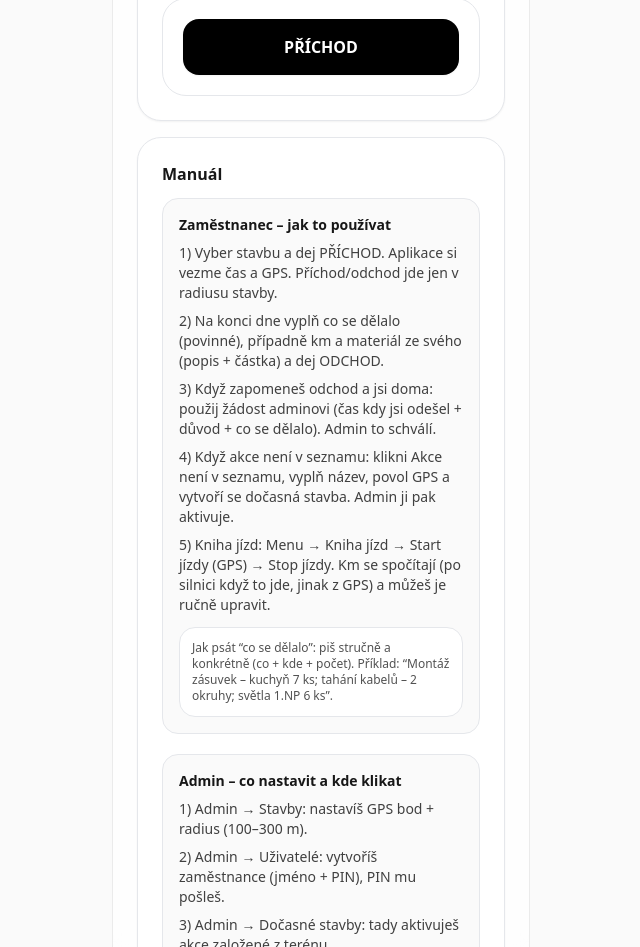
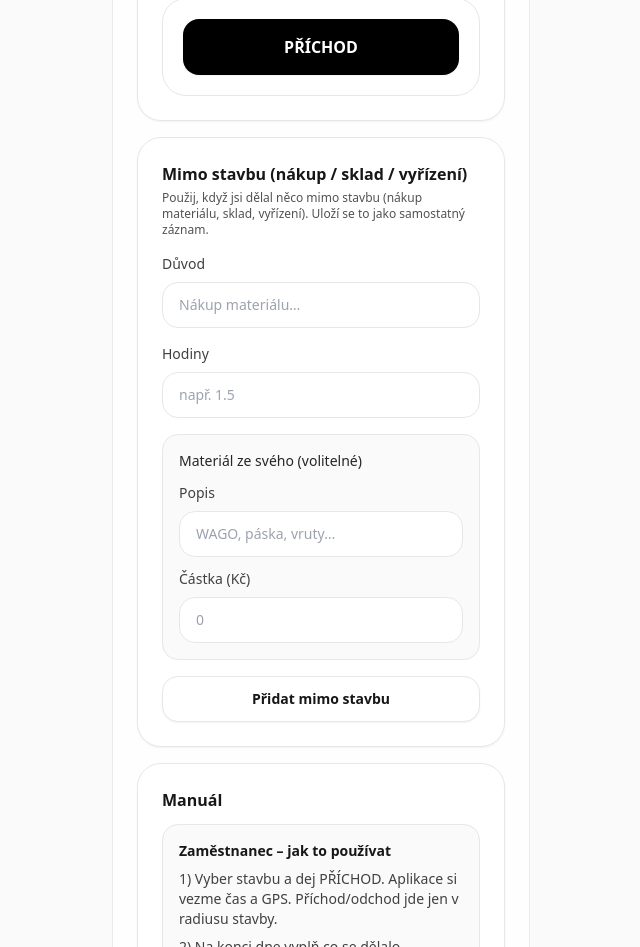
Before and after one commit to elkybl/DOCHAZKA-PWA, a Next.js app: page /attendance in a window 1280 px wide. Shown: the part 340-1287 px from the top of the page, without its empty margins (319-959 px from the left). Built offline with nearby package versions, Linux system fonts and the light colour scheme; no server answers; sample sign-in values are in the browser's storage.

Commit message:
Fix trips km + fix OUT time + add offsite hours + add trips km helper

```diff
--- a/app/admin/attendance/page.tsx
+++ b/app/admin/attendance/page.tsx
@@ -3,6 +3,7 @@
 import { useEffect, useMemo, useState } from "react";
 import Link from "next/link";
 import { useRouter } from "next/navigation";
+import { fmtTimeCZFromIso } from "@/lib/time";
 
 type Seg = {
   kind: "WORK";
@@ -71,7 +72,7 @@ function fmt(n: any) {
 
 function timeHM(iso: string | null) {
   if (!iso) return "—";
-  return iso.slice(11, 16);
+  return fmtTimeCZFromIso(iso);
 }
 
 function mapLink(siteName: string) {
--- a/app/api/admin/payouts/route.ts
+++ b/app/api/admin/payouts/route.ts
@@ -2,6 +2,7 @@ import { NextRequest } from "next/server";
 import { supabaseAdmin } from "@/lib/supabase";
 import { getBearer, json } from "@/lib/http";
 import { verifySession } from "@/lib/auth";
+import { fmtTimeCZFromIso } from "@/lib/time";
 
 type Ev = {
   user_id: string;
@@ -36,8 +37,7 @@ function round1(n: number) {
 }
 
 function fmtTime(iso: string) {
-  // "2026-02-12T07:10:00.000Z" -> "07:10"
-  return iso.slice(11, 16);
+  return fmtTimeCZFromIso(iso);
 }
 
 async function requireAdmin(req: NextRequest) {
--- a/app/api/attendance/out/route.ts
+++ b/app/api/attendance/out/route.ts
@@ -2,7 +2,7 @@ import { NextRequest } from "next/server";
 import { supabaseAdmin } from "@/lib/supabase";
 import { getBearer, json } from "@/lib/http";
 import { verifySession } from "@/lib/auth";
-import { dayLocalCZFromIso, roundToHalfHourCZ } from "@/lib/time";
+import { dayLocalCZNow } from "@/lib/time";
 
 function haversineMeters(a: { lat: number; lng: number }, b: { lat: number; lng: number }) {
   const R = 6371000;
@@ -78,15 +78,14 @@ export async function POST(req: NextRequest) {
     );
   }
 
-  const rounded = roundToHalfHourCZ(new Date());
-  const nowIso = rounded.toISOString();
+  const nowIso = new Date().toISOString();
 
   const { error } = await db.from("attendance_events").insert({
     user_id: session.userId,
     site_id,
     type: "OUT",
     server_time: nowIso,
-    day_local: dayLocalCZFromIso(nowIso),
+    day_local: dayLocalCZNow(),
 
     lat,
     lng,
--- a/app/api/me/summary/route.ts
+++ b/app/api/me/summary/route.ts
@@ -157,7 +157,7 @@ export async function GET(req: NextRequest) {
 
   const { data: trips, error: tErr } = await db
     .from("trips")
-    .select("id,start_time,km_final")
+    .select("id,start_time,distance_km,distance_km_user")
     .eq("user_id", userId)
     .gte("start_time", fromIso)
     .lte("start_time", toIso);
@@ -167,7 +167,7 @@ export async function GET(req: NextRequest) {
   const tripKmByDay = new Map<string, number>();
   for (const t of (trips || []) as any[]) {
     const day = dayKeyPrague(t.start_time);
-    tripKmByDay.set(day, (tripKmByDay.get(day) || 0) + toNum(t.km_final, 0));
+    tripKmByDay.set(day, (tripKmByDay.get(day) || 0) + toNum((t as any).distance_km_user ?? (t as any).distance_km, 0));
   }
 
   const byDay = new Map<string, Ev[]>();
--- /dev/null
+++ b/app/api/me/trips-km/route.ts
@@ -0,0 +1,45 @@
+import { NextRequest } from "next/server";
+import { supabaseAdmin } from "@/lib/supabase";
+import { getBearer, json } from "@/lib/http";
+import { verifySession } from "@/lib/auth";
+import { czLocalToUtcDate } from "@/lib/time";
+
+function toNum(v: any, d = 0) {
+  const n = Number(v);
+  return Number.isFinite(n) ? n : d;
+}
+
+export async function GET(req: NextRequest) {
+  const token = getBearer(req);
+  const session = token ? await verifySession(token) : null;
+  if (!session) return json({ error: "Nepřihlášen." }, { status: 401 });
+
+  const url = new URL(req.url);
+  const day = (url.searchParams.get("day") || "").trim();
+  if (!/^\d{4}-\d{2}-\d{2}$/.test(day)) {
+    return json({ error: "Chybí nebo neplatný parametr day (YYYY-MM-DD)." }, { status: 400 });
+  }
+
+  const [y, m, d] = day.split("-").map((x) => Number(x));
+  const from = czLocalToUtcDate({ y, m, d, hh: 0, mm: 0, ss: 0 }).toISOString();
+  const to = czLocalToUtcDate({ y, m, d, hh: 23, mm: 59, ss: 59 }).toISOString();
+
+  const db = supabaseAdmin();
+  const userId = (session as any).userId as string;
+
+  const { data: trips, error } = await db
+    .from("trips")
+    .select("distance_km,distance_km_user,start_time")
+    .eq("user_id", userId)
+    .gte("start_time", from)
+    .lte("start_time", to);
+
+  if (error) return json({ error: `DB chyba (trips): ${error.message}` }, { status: 500 });
+
+  let km = 0;
+  for (const t of (trips || []) as any[]) {
+    km += toNum(t.distance_km_user ?? t.distance_km, 0);
+  }
+
+  return json({ day, km: Math.round(km * 10) / 10 });
+}
--- a/app/attendance/page.tsx
+++ b/app/attendance/page.tsx
@@ -192,6 +192,13 @@ export default function AttendancePage() {
 
   const [matDesc, setMatDesc] = useState("");
   const [matAmount, setMatAmount] = useState("");
+
+  // mimo stavbu (nákup/sklad)
+  const [offReason, setOffReason] = useState("");
+  const [offHours, setOffHours] = useState("");
+  const [offMatDesc, setOffMatDesc] = useState("");
+  const [offMatAmount, setOffMatAmount] = useState("");
+
 
   const [info, setInfo] = useState<string | null>(null);
   const [err, setErr] = useState<string | null>(null);
@@ -427,6 +434,51 @@ export default function AttendancePage() {
     }
   }
 
+
+  async function addOffsite() {
+    setErr(null);
+    setInfo(null);
+
+    const token = requireLogin();
+    if (!token) return;
+
+    if (!offReason.trim()) return setErr("Doplň důvod mimo stavbu.");
+    const h = Number(offHours);
+    if (!h || h <= 0) return setErr("Doplň počet hodin (např. 1.5).");
+
+    const matAmt = offMatAmount ? Number(offMatAmount) : null;
+    if (offMatAmount && (!Number.isFinite(matAmt!) || matAmt! < 0)) return setErr("Materiál částka je neplatná.");
+
+    setLoading(true);
+    try {
+      const res = await fetch("/api/attendance/offsite", {
+        method: "POST",
+        headers: { "content-type": "application/json", authorization: `Bearer ${token}` },
+        body: JSON.stringify({
+          site_id: selected || null,
+          offsite_reason: offReason.trim(),
+          offsite_hours: h,
+          material_desc: offMatDesc.trim() || null,
+          material_amount: matAmt,
+        }),
+      });
+
+      const data = await res.json().catch(() => ({}));
+      if (!res.ok) throw new Error(data?.error || "Nešlo uložit mimo stavbu.");
+
+      setOffReason("");
+      setOffHours("");
+      setOffMatDesc("");
+      setOffMatAmount("");
+
+      setInfo("Mimo stavbu uloženo.");
+    } catch (e: any) {
+      setErr(e.message || "Chyba");
+    } finally {
+      setLoading(false);
+    }
+  }
+
   const selectedSite = useMemo(() => sites.find((s) => s.id === selected) || null, [sites, selected]);
 
   return (
@@ -641,6 +693,61 @@ export default function AttendancePage() {
         </div>
       </div>
 
+
+      {/* Mimo stavbu */}
+      <div className="rounded-3xl border bg-white p-6 shadow-sm">
+        <h2 className="text-base font-semibold text-neutral-900">Mimo stavbu (nákup / sklad / vyřízení)</h2>
+        <p className="mt-1 text-xs text-neutral-600">
+          Použij, když jsi dělal něco mimo stavbu (nákup materiálu, sklad, vyřízení). Uloží se to jako samostatný záznam.
+        </p>
+
+        <label className="mt-4 block text-sm text-neutral-700">Důvod</label>
+        <input
+          className="mt-2 w-full rounded-2xl border bg-white px-4 py-3 text-sm"
+          value={offReason}
+          onChange={(e) => setOffReason(e.target.value.slice(0, 500))}
+          placeholder="Nákup materiálu…"
+        />
+
+        <label className="mt-4 block text-sm text-neutral-700">Hodiny</label>
+        <input
+          className="mt-2 w-full rounded-2xl border bg-white px-4 py-3 text-sm"
+          inputMode="decimal"
+          value={offHours}
+          onChange={(e) => setOffHours(e.target.value.replace(/[^\d.]/g, "").slice(0, 6))}
+          placeholder="např. 1.5"
+        />
+
+        <div className="mt-4 rounded-2xl border bg-neutral-50 p-4">
+          <div className="text-sm font-medium text-neutral-800">Materiál ze svého (volitelné)</div>
+
+          <label className="mt-3 block text-sm text-neutral-700">Popis</label>
+          <input
+            className="mt-2 w-full rounded-2xl border bg-white px-4 py-3 text-sm"
+            value={offMatDesc}
+            onChange={(e) => setOffMatDesc(e.target.value.slice(0, 500))}
+            placeholder="WAGO, páska, vruty…"
+          />
+
+          <label className="mt-3 block text-sm text-neutral-700">Částka (Kč)</label>
+          <input
+            className="mt-2 w-full rounded-2xl border bg-white px-4 py-3 text-sm"
+            inputMode="decimal"
+            value={offMatAmount}
+            onChange={(e) => setOffMatAmount(e.target.value.replace(/[^\d.]/g, "").slice(0, 10))}
+            placeholder="0"
+          />
+        </div>
+
+        <button
+          onClick={addOffsite}
+          disabled={loading}
+          className="mt-4 w-full rounded-2xl border bg-white px-4 py-3 text-sm font-semibold shadow-sm disabled:opacity-50"
+        >
+          {loading ? "Ukládám…" : "Přidat mimo stavbu"}
+        </button>
+      </div>
+
       <Manual />
     </main>
   );
--- a/app/me/edit/page.tsx
+++ b/app/me/edit/page.tsx
@@ -52,7 +52,45 @@ export default function Page() {
     setRows((prev) => prev.map((x) => (x.id === id ? { ...x, ...patch } : x)));
   }
 
-  async function save(r: Row) {
+
+  function dayKeyPrague(iso: string) {
+    const d = new Date(iso);
+    const parts = new Intl.DateTimeFormat("en-CA", {
+      timeZone: "Europe/Prague",
+      year: "numeric",
+      month: "2-digit",
+      day: "2-digit",
+    }).formatToParts(d);
+    const obj: any = {};
+    for (const p of parts) obj[p.type] = p.value;
+    return `${obj.year}-${obj.month}-${obj.day}`;
+  }
+
+  async function fillKmFromTrips(r: Row) {
+    setErr(null);
+    setInfo(null);
+    if (!token) return setErr("Nejsi přihlášen.");
+
+    const day = dayKeyPrague(r.server_time);
+
+    setBusy(r.id);
+    try {
+      const res = await fetch(`/api/me/trips-km?day=${day}`, {
+        headers: { authorization: `Bearer ${token}` },
+      });
+      const data = await res.json().catch(() => ({}));
+      if (!res.ok) throw new Error(data?.error || "Nešlo načíst km z knihy jízd.");
+
+      updateRow(r.id, { km: Number(data.km || 0) });
+      setInfo(`Km z knihy jízd doplněno (${data.km} km) pro ${day}.`);
+    } catch (e: any) {
+      setErr(e.message || "Chyba");
+    } finally {
+      setBusy(null);
+    }
+  }
+
+async function save(r: Row) {
     setErr(null);
     setInfo(null);
 
@@ -178,6 +216,16 @@ export default function Page() {
                   }
                   disabled={r.is_paid}
                 />
+
+                {!r.is_paid && (
+                  <button
+                    className="mt-2 w-full rounded-xl border bg-white px-3 py-2 text-sm shadow-sm disabled:opacity-50"
+                    onClick={() => fillKmFromTrips(r)}
+                    disabled={busy === r.id}
+                  >
+                    {busy === r.id ? "Načítám km…" : "Doplnit km z knihy jízd"}
+                  </button>
+                )}
               </>
             ) : (
               <>
```
Also changed, not shown: 2 other files (tests, documents, lock files or other folders).
